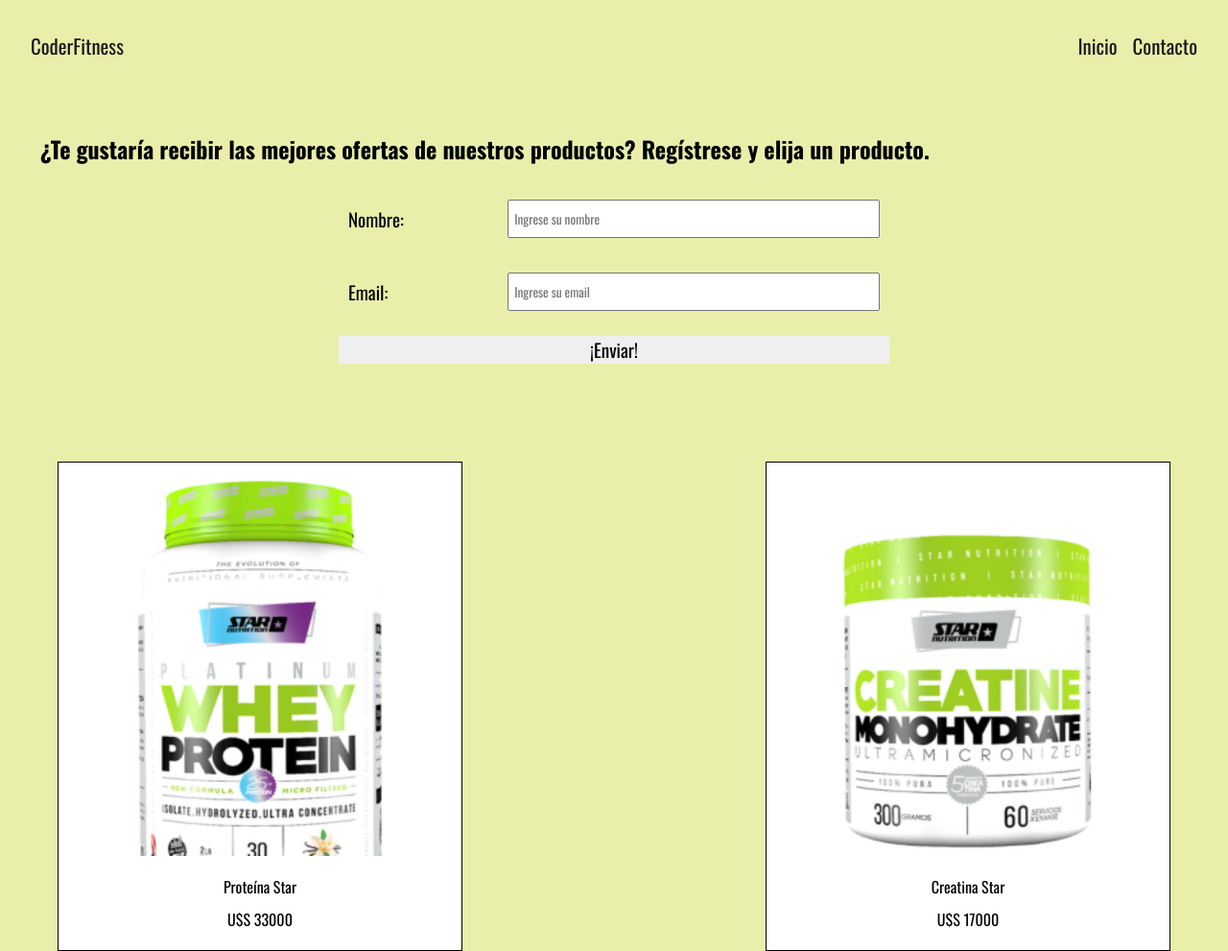
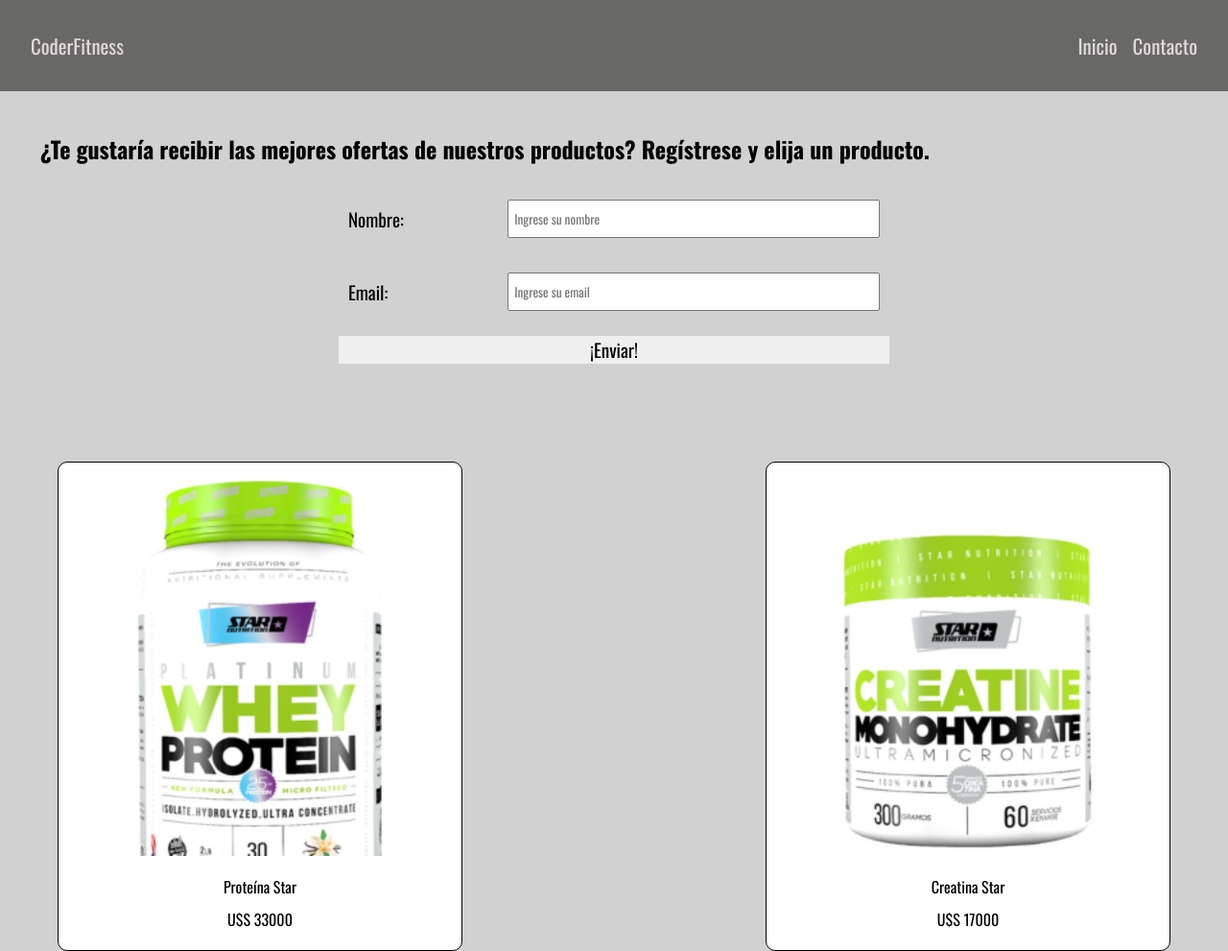
Before and after one commit to FranciscoAllende/EntregaFinal-Allende, a plain HTML site: page index.html in a window 1280 px wide. Shown: the top 991 px of the page at 96% size. Drawn offline with nearby package versions, Linux system fonts and the light colour scheme.

Commit message:
Cambios css

```diff
--- a/css/styles.css
+++ b/css/styles.css
@@ -8,7 +8,7 @@
 }
 
 body {
-    background-color: #e9efaa;
+    background-color: #d1d1d1;
 }
 
 a {
@@ -18,7 +18,7 @@
 nav {
     display: flex;
     justify-content: space-between;
-    background-color: #e9efaa;
+    background-color: #686867;
     padding: 2rem;
 }
 
@@ -29,7 +29,7 @@
 }
 
 .nav-link {
-    color: #191919;
+    color: #dfdcdc;
     font-size: 1.3rem;
 }
 
@@ -41,6 +41,7 @@
     width: min-content;
     height: min-content;
     background-color: white;
+    border-radius: 10px;
     padding: 10px;
     margin: 50px;
     gap: 10px;
```
